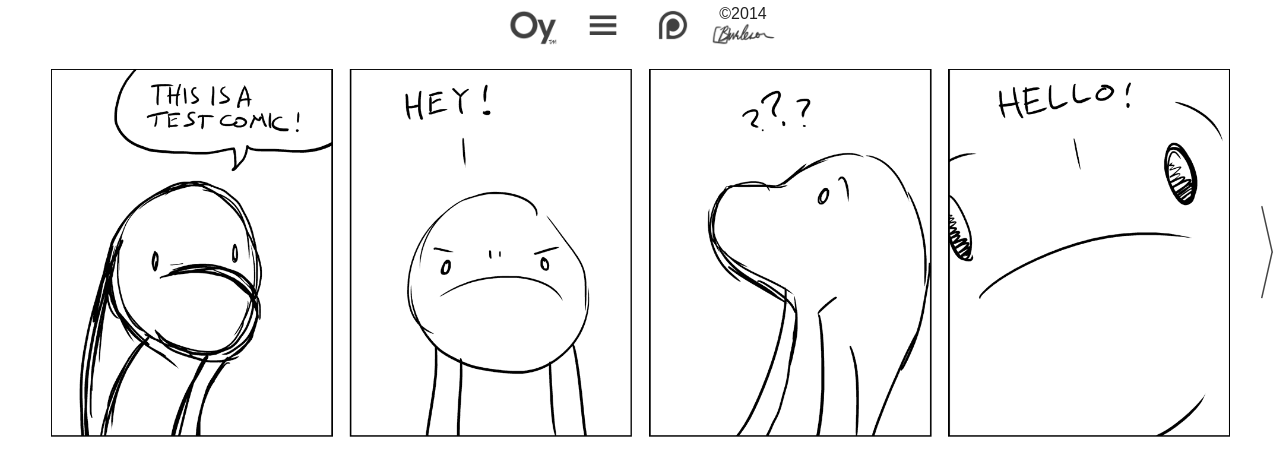
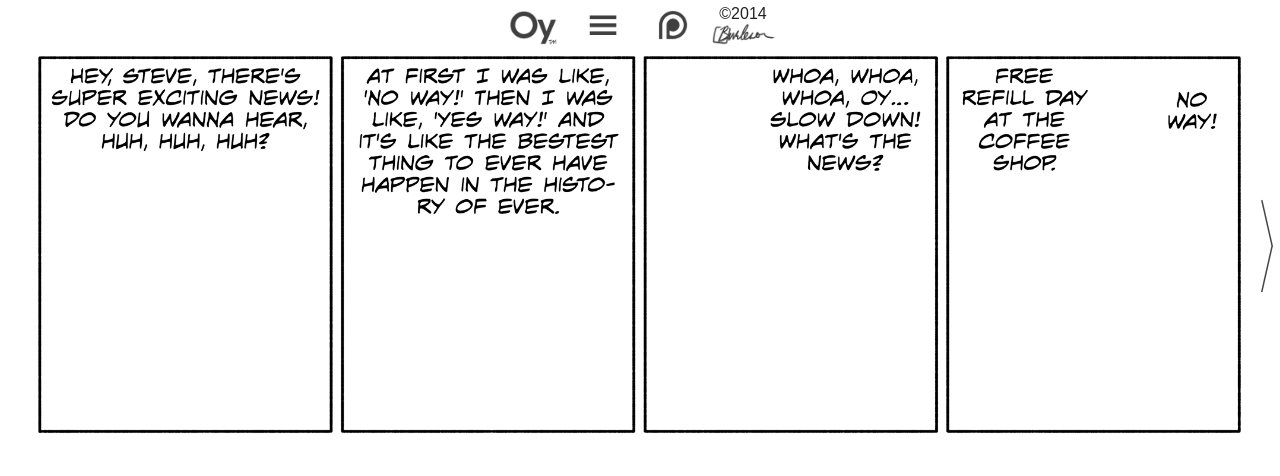
Before and after one commit to oycomics/oycomics.github.io, a Jekyll site: the page built from _posts/2014-03-20-daily-test-comic.md, in a window 1280 px wide. Shown: the top 476 px of the page. Built offline with Jekyll 4.4.1, drawn with Linux system fonts in a browser that asks for light colours; Markdown is read by kramdown in place of the engine named in the settings.

Commit message:
Update 2014-03-20-daily-test-comic.md

```diff
--- a/_posts/2014-03-20-daily-test-comic.md
+++ b/_posts/2014-03-20-daily-test-comic.md
@@ -2,7 +2,6 @@
 layout: daily
 title: "Daily Test Comic"
 date: 2014-03-20 00:00:47
-image: "2014-03-20.png"
+image: "2014-05-09.png"
 ---
-<img class="landscape" src="{{ site.url }}/comics/2014-03-20.png" border="0" />
-<img class="portrait" src="{{ site.url }}/comics/2014-04-05.png" border="0" />
+![ALT TEXT]({{ site.url }}/comics/2014-05-09.png)
```
